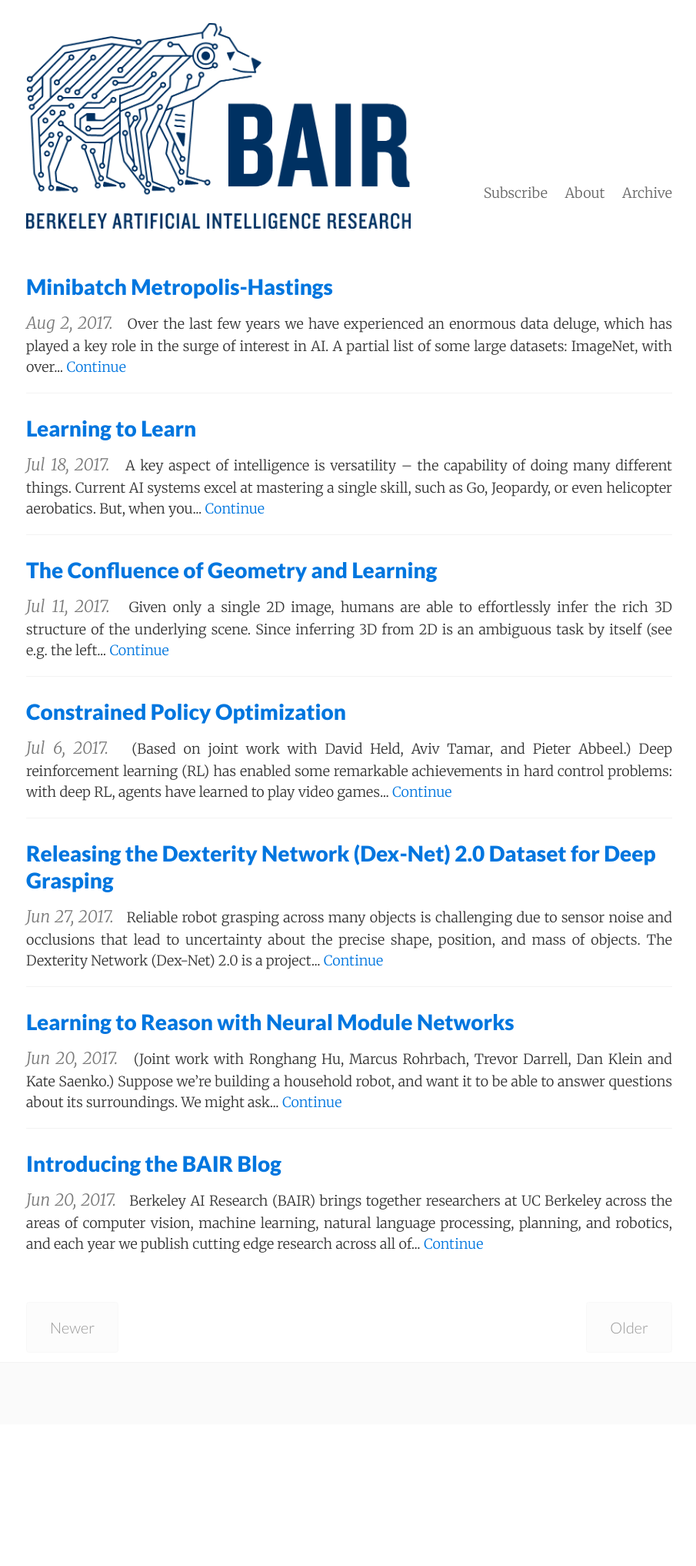
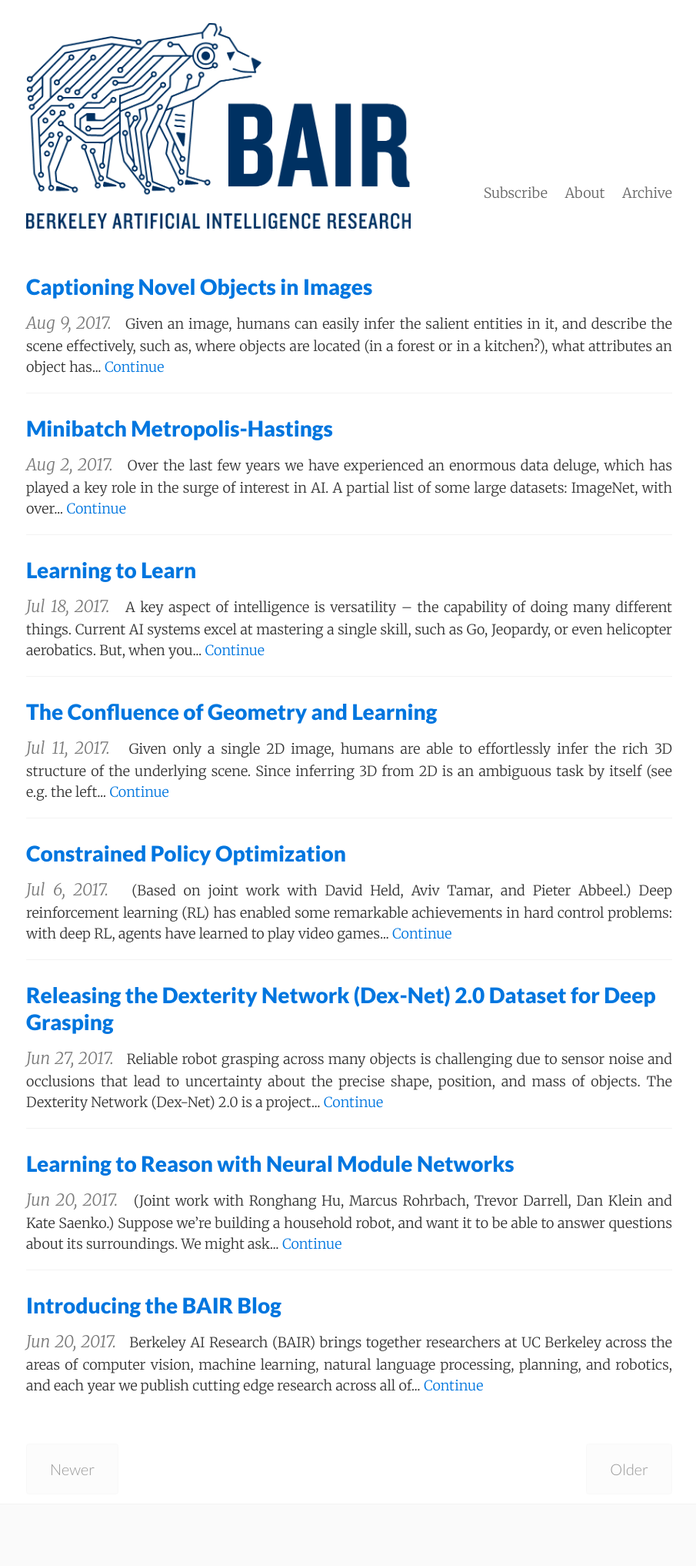
Before and after one commit to bairblog/bairblog.github.io, a Jekyll site: the page built from future.html, in a window 1280 px wide. Shown: the whole page at 77% size, without its empty margins (186-1091 px from the left). Built offline with Jekyll 4.4.1, drawn with Linux system fonts in a browser that asks for light colours; nearby versions of some CDN libraries; before the commit the page ends 1850 px from its top, so only the background shows below that.

Commit message:
adding novel image captioning post. adding custom css integration.

```diff
--- a/_includes/head.html
+++ b/_includes/head.html
@@ -9,6 +9,7 @@
     <link rel="canonical" href="{{ page.url | replace:'index.html','' | prepend: site.baseurl | prepend: site.url }}">
     <link rel="alternate" type="application/rss+xml" title="RSS Feed for {{ site.title }}" href="{{ "/feed.xml" | prepend: site.baseurl }}" />
     <link rel="stylesheet" href="{{ "/css/pixyll.css" | prepend: site.baseurl }}?{{ site.time | date: "%Y%m%d%H%M" }}" type="text/css">
+    <link rel="stylesheet" href="{{ "/css/bair-blog.css" | prepend: site.baseurl }}" type="text/css">
 
     <!-- Fonts -->
     <link href='https://fonts.googleapis.com/css?family=Merriweather:900,900italic,300,300italic' rel='stylesheet' type='text/css'>
--- /dev/null
+++ b/_posts/2017-08-09-novel-object-captioning.md
@@ -0,0 +1,123 @@
+---
+layout:     post
+title:      "Captioning Novel Objects in Images"
+date:       2017-08-09 9:00:00
+author:     Subhashini Venugopalan
+visible:    True
+excerpt_separator: <!--more-->
+show_comments: true
+---
+
+Given an image, humans can easily infer the salient entities in it, and describe the scene effectively, such as, where objects are located (in a forest or in a kitchen?), what attributes an object has (brown or white?), and, importantly, how objects interact with other objects in a scene (running in a field, or being held by a person etc.). The task of visual description aims to develop visual systems that generate contextual descriptions about objects in images. Visual description is challenging because it requires recognizing not only objects (bear), but other visual elements, such as actions (standing) and attributes (brown), and constructing a fluent sentence describing how objects, actions, and attributes are related in an image (such as the brown bear is standing on a rock in the forest).
+
+## Current State of Visual Description
+
+<table class="col-2">
+  <tr>
+    <td style="text-align:center;">
+			<img src="{{site.url}}{{site.baseurl}}/assets/novel_image_captioning/bear.png"
+			alt="Brown bear in forest" height="250">
+		</td>
+    <td style="text-align:center;">
+			<img src="{{site.url}}{{site.baseurl}}/assets/novel_image_captioning/anteater.jpg"
+			alt="Anteater in forest" height="250">
+		</td>
+  </tr>
+  <tr>
+    <td><p>
+			<a href="http://jeffdonahue.com/lrcn/">LRCN</a> [Donahue et al. ‘15]: A brown bear standing on top of a lush green field. <br>
+			<a href="http://captionbot.ai">MS CaptionBot</a> [Tran et al. ‘16]: A large brown bear walking through a forest.
+		</p></td>
+    <td><p>
+			A black <span style="color:red;">bear</span> is standing in the grass. <br>
+			A <span style="color:red;">bear</span> that is eating some grass.
+		</p></td>
+  </tr>
+</table>
+<p style="text-align:center;"><i>
+	Descriptions generated by existing captioners on two images. On the left is an image of an object (bear) that is present in training data. On the right is an object (anteater) that the model hasn't seen in training.
+</i></p>
+
+Current visual description or image captioning models work quite well, but they can only describe objects seen in existing image captioning training datasets, and they require a large number of training examples to generate good captions. To learn how to describe an object like "jackal" or “anteater” in context, most description models require many examples of jackal or anteater images with corresponding descriptions.  However, current visual description datasets, like [MSCOCO](mscoco.org), do not include descriptions about all objects. In contrast, recent works in object recognition through Convolutional Neural Networks (CNNs) can recognize hundreds of categories of objects. While object recognition models can recognize jackals and anteaters, description models cannot compose sentences to describe these animals correctly in context.  In our work, we overcome this problem by building visual description systems which can describe new objects without pairs of images and sentences about these objects.
+
+## The Task: Describing Novel Objects
+
+Here we define our task more formally.  Given a dataset consisting of pairs of images and descriptions (paired image-sentence data, e.g. [MSCOCO](mscoco.org)) as well as images with object labels but no descriptions (unpaired image data, such as [ImageNet](http://www.image-net.org/)) we wish to learn how to describe objects unseen in paired image-sentence data. To do this we must build a model which can recognize different visual constituents (e.g., jackal, brown, standing, and field) and compose these in novel ways to form a coherent description.  Below we describe the core components of our description model.
+
+<p style="text-align:center;">
+<img src="{{site.url}}{{site.baseurl}}/assets/novel_image_captioning/image_0.png"
+alt="The novel visual description task">
+</p>
+
+We aim to describe diverse objects which do not have training images with captions.
+
+<!--more-->
+
+### Using External Sources of Data
+
+In order to generate captions about diverse categories of objects outside the image-caption training data, we take advantage of external data sources. Specifically, we use ImageNet images with object labels as the unpaired image data source and sentences from unannotated text corpora such as Wikipedia as our text data source. These are used to train our visual recognition CNN and language model respectively.
+
+<p style="text-align:center;">
+<img src="{{site.url}}{{site.baseurl}}/assets/novel_image_captioning/image_1.png"
+alt="Train effectively on external resources"><br>
+<i>
+Train effectively on external resources
+</i>
+</p>
+
+### Capture semantic similarity
+
+We want to be able to describe unseen objects (e.g. from ImageNet) that are similar to objects that have been seen in the paired image-sentence training data. We use dense word embeddings to achieve this. Word embeddings are dense high dimensional representations of words where words with similar meaning are closer in the embedding space.
+
+In our previous work, called "Deep Compositional Captioning (DCC)" [1] we first train a caption model on MSCOCO paired  image caption dataset. Then to describe novel objects, for each novel object (such as an okapi) we use word embeddings to identify an object that's most similar amongst the objects in the MSCOCO dataset (in this case zebra). We then transfer (copy) the parameters learned by the model from the seen object to the unseen object (i.e. copy weights in the network corresponding to zebra to those corresponding to okapi).
+
+### Novel Object Captioning
+
+While the DCC model is able to describe several unseen object categories, copying parameters from one object to another can create sentences with grammatical artifacts. E.g. for the object ‘racket’ the model copies weights from ‘tennis’, which results in sentences such as "A man playing racket on court". In our more recent work [2], we incorporate the embeddings directly within our language model. Specifically, we use [GloVe embeddings](https://nlp.stanford.edu/projects/glove/) in the input and output of our language model. This implicitly enables the model to capture semantic similarity when describing unseen objects. This enables our model to generate sentences such as “A tennis player swinging a racket at a ball”. Additionally, incorporating the embeddings directly within the network makes our model end-to-end trainable.
+
+<p style="text-align:center;">
+<img src="{{site.url}}{{site.baseurl}}/assets/novel_image_captioning/image_2.png"
+alt="Dense word embeddings to capture image similarity"><br>
+<i>
+Incorporate dense word embeddings in the language model to capture semantic similarity.
+</i>
+</p>
+
+### Caption model and forgetting in neural networks.
+
+We combine the outputs of the visual network and language model to a caption model. This model is similar to existing caption models which are also pre-trained on ImageNet. However, we observed that although the model is pre-trained on ImageNet, when the model is trained / tuned on the COCO image-caption dataset it tends to forget what it has seen before. The problem of forgetting in neural networks has also been observed by [researchers at Montreal](https://arxiv.org/abs/1312.6211) as well as [Google DeepMind](https://arxiv.org/abs/1612.00796) amongst others. In our work, we resolve this problem of forgetting using a joint training strategy.
+
+<p style="text-align:center;">
+<img src="{{site.url}}{{site.baseurl}}/assets/novel_image_captioning/image_3.png"
+alt="Joint training to overcome forgetting"><br>
+<i>
+Share parameters and train jointly on different data/tasks to overcome "forgetting"
+</i>
+</p>
+
+Specifically, our network has three components: a visual recognition network, a caption model, and a language model. All three components share parameters and are jointly trained. During training, each batch of inputs contains some images with labels, a different set of images and captions, and some plain sentences. These three inputs train the different components of the network. Since the parameters are shared between the three components, the network is jointly trained to recognize objects in images, caption images and generate sentences. This joint training helps the network overcome the problem of forgetting, and enables the model to generate descriptions for many novel object categories.
+
+## What’s Next?
+
+One of the most common errors in our model comes from not recognizing objects, and one way to mitigate this is to use better visual features. Another common error comes from generating sentences which are not fluent (A cat and a cat on a bed) or may not appeal to "common sense"  (e.g. ‘A woman is playing gymnastics’ is not particularly correct since one doesn’t “play” gymnastics). It would be interesting to develop solutions that can overcome these issues.
+
+While in this work, we proposes joint training as a strategy to overcome the problem of forgetting, it might not always be possible to train on lots of different tasks and datasets. A different way to approach the problem would be to build a model that can learn to compose descriptions based on visual information and object labels. Such a model should also be able to integrate objects on the fly i.e. currently we pre-train our model on a select set of objects, we should also think about how we can incrementally train our model on new data about some new concepts. Solving some of these problems can help develop better and more robust visual description models.
+
+[[Links to more examples](https://vsubhashini.github.io/noc_examples.html)]
+
+[[Links to trained models and code](http://vsubhashini.github.io/noc.html#code)]
+
+### Examples
+
+<p style="text-align:center;">
+<img src="{{site.url}}{{site.baseurl}}/assets/novel_image_captioning/image_4.png"
+alt="Examples">
+</p>
+
+<hr>
+
+**This blog post is based on the following research papers:**
+
+[1] L. A. Hendricks, S. Venugopalan, M. Rohrbach, R. Mooney, K. Saenko, and T. Darrell. Deep compositional captioning: Describing novel object categories without paired training data. In CVPR, 2016.
+
+[2] S. Venugopalan, L. A. Hendricks, M. Rohrbach, R. Mooney, K. Saenko, and T. Darrell. Captioning images with diverse objects. In CVPR, 2017.
--- /dev/null
+++ b/css/bair-blog.css
@@ -0,0 +1,4 @@
+table.col-2 td {
+  width: 50%;
+  border-top: 0;
+}
```
Also changed, not shown: Gemfile.lock, assets/novel_image_captioning/anteater.jpg (added), assets/novel_image_captioning/bear.png (added), assets/novel_image_captioning/image_0.png (added), assets/novel_image_captioning/image_1.png (added), assets/novel_image_captioning/image_2.png (added), assets/novel_image_captioning/image_3.png (added), assets/novel_image_captioning/image_4.png (added).
